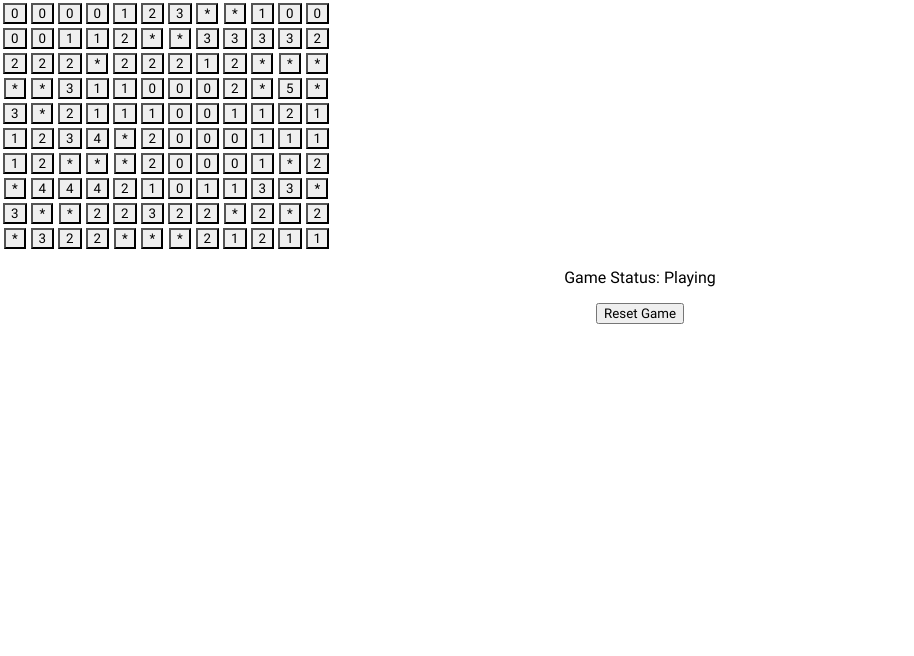
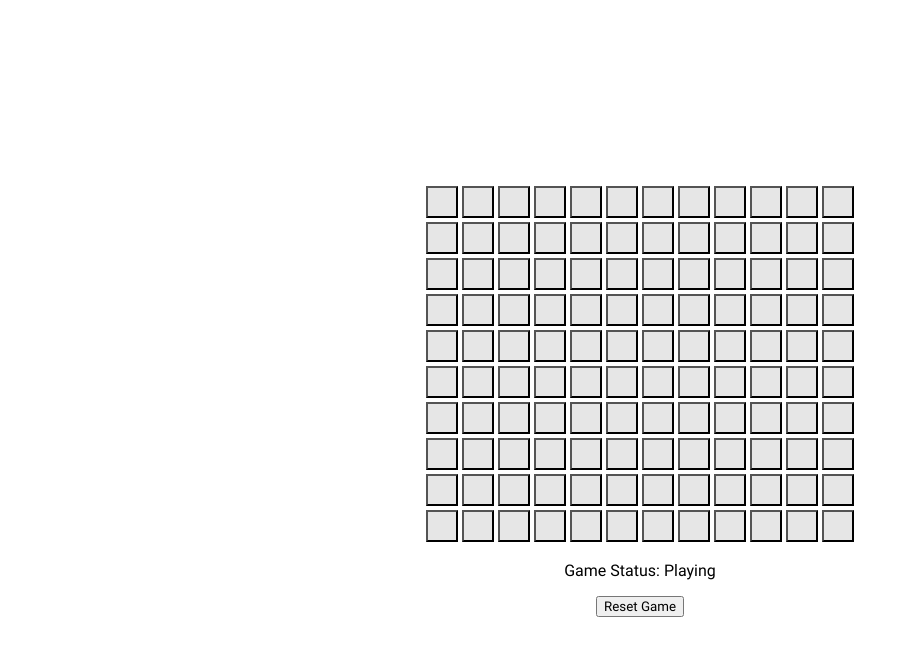
Before and after one commit to panglat/-code-challenge-minesweeper, a React (Create React App) app: page / in a window 1280 px wide. Both pictures are taken after a click on the button "Save". Shown: the top 656 px of the page, without its empty margins (0-914 px from the left). Built offline with nearby package versions, Linux system fonts and the light colour scheme.

Commit message:
Fix Board styles

```diff
--- a/src/components/app-components/Cell/index.tsx
+++ b/src/components/app-components/Cell/index.tsx
@@ -26,13 +26,14 @@ const Cell: React.FC<CellProps> = ({ cell, onReveal, onFlag }) => {
   };
 
   const renderStatus = (cell: CellModel) => {
-    if (cell.hasBomb) {
-      return '*';
+    switch (cell.status) {
+      case CellStatus.Revealed:
+        return cell.neighborBombs;
+      case CellStatus.Exploded:
+        return '💣';
+      case CellStatus.Flagged:
+        return '🏁';
     }
-    if (cell.status === CellStatus.Flagged) {
-      return 'F';
-    }
-    return cell.neighborBombs;
   };
 
   return (
--- a/src/components/app-components/Cell/styles.scss
+++ b/src/components/app-components/Cell/styles.scss
@@ -1,16 +1,23 @@
+@import 'global-styles/globals.scss';
+
 .cell {
-  text-align: center;
+  display: flex;
+  width: 2rem;
+  height: 2rem;
+  justify-content: center;
+  align-items: center;
+  font-size: 1.25rem;
 
   &--covered {
-    background-color: #efefef;
+    background-color: $color-grey-09;
   }
 
   &--revealed {
-    background-color: blue;
+    background-color: $color-grey-06;
   }
 
   &--exploded {
-    background-color: red;
+    background-color: $color-error;
   }
 
   &--flagged {
--- a/src/components/app-components/GameBoard/styles.scss
+++ b/src/components/app-components/GameBoard/styles.scss
@@ -1,3 +1,9 @@
+@import 'global-styles/globals.scss';
+
 .game-board {
-  text-align: center;
+  display: flex;
+  justify-content: center;
+  align-items: center;
+  flex-direction: column;
+  min-height: 100vh;
 }
--- a/src/components/app-components/GameSetup/styles.scss
+++ b/src/components/app-components/GameSetup/styles.scss
@@ -4,7 +4,7 @@
   display: flex;
   justify-content: center;
   align-items: center;
-  height: 100vh;
+  min-height: 100vh;
 
   &__form {
     padding: 2rem;
```
Also changed, not shown: 1 other file (tests, documents, lock files or other folders).
